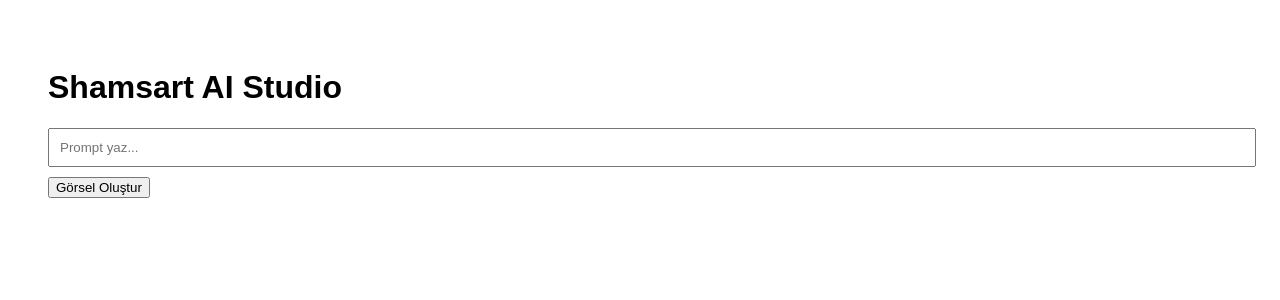
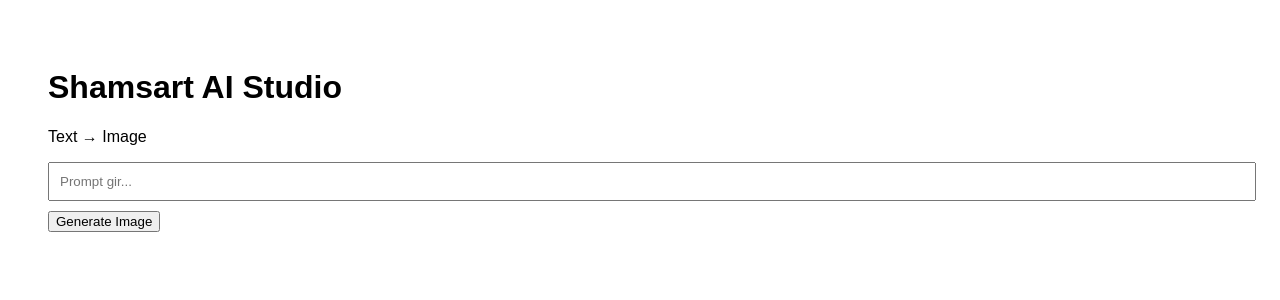
Before and after one commit to mrtgns1986-maker/shamsart-frontend, a Next.js app: page / in a window 1280 px wide. Shown: the top 300 px of the page. Built offline with nearby package versions, Linux system fonts and the light colour scheme.

Commit message:
connect frontend to generate-image endpoint

```diff
--- a/pages/index.js
+++ b/pages/index.js
@@ -4,53 +4,64 @@ export default function Home() {
   const [prompt, setPrompt] = useState("");
   const [imageUrl, setImageUrl] = useState("");
   const [loading, setLoading] = useState(false);
+  const [error, setError] = useState("");
 
   const generateImage = async () => {
     if (!prompt) return;
 
     setLoading(true);
+    setError("");
     setImageUrl("");
 
     try {
       const res = await fetch(
-        `${process.env.NEXT_PUBLIC_API_URL}/generate-image`,
+        `${process.env.NEXT_PUBLIC_BACKEND_URL}/generate-image`,
         {
           method: "POST",
-          headers: { "Content-Type": "application/json" },
+          headers: {
+            "Content-Type": "application/json",
+          },
           body: JSON.stringify({ prompt }),
         }
       );
 
+      if (!res.ok) {
+        throw new Error("Backend error");
+      }
+
       const data = await res.json();
       setImageUrl(data.image_url);
     } catch (err) {
-      alert("Bir hata oluştu");
+      setError("Bir hata oluştu, tekrar dene.");
     } finally {
       setLoading(false);
     }
   };
 
   return (
-    <div style={{ padding: 40, fontFamily: "Arial" }}>
+    <main style={{ padding: 40, fontFamily: "Arial" }}>
       <h1>Shamsart AI Studio</h1>
+      <p>Text → Image</p>
 
       <input
         type="text"
-        placeholder="Prompt yaz..."
         value={prompt}
         onChange={(e) => setPrompt(e.target.value)}
+        placeholder="Prompt gir..."
         style={{ width: "100%", padding: 10, marginBottom: 10 }}
       />
 
       <button onClick={generateImage} disabled={loading}>
-        {loading ? "Oluşturuluyor..." : "Görsel Oluştur"}
+        {loading ? "Üretiliyor..." : "Generate Image"}
       </button>
+
+      {error && <p style={{ color: "red" }}>{error}</p>}
 
       {imageUrl && (
         <div style={{ marginTop: 20 }}>
-          <img src={imageUrl} alt="Generated" width="512" />
+          <img src={imageUrl} alt="Generated" width={512} />
         </div>
       )}
-    </div>
+    </main>
   );
 }
```
